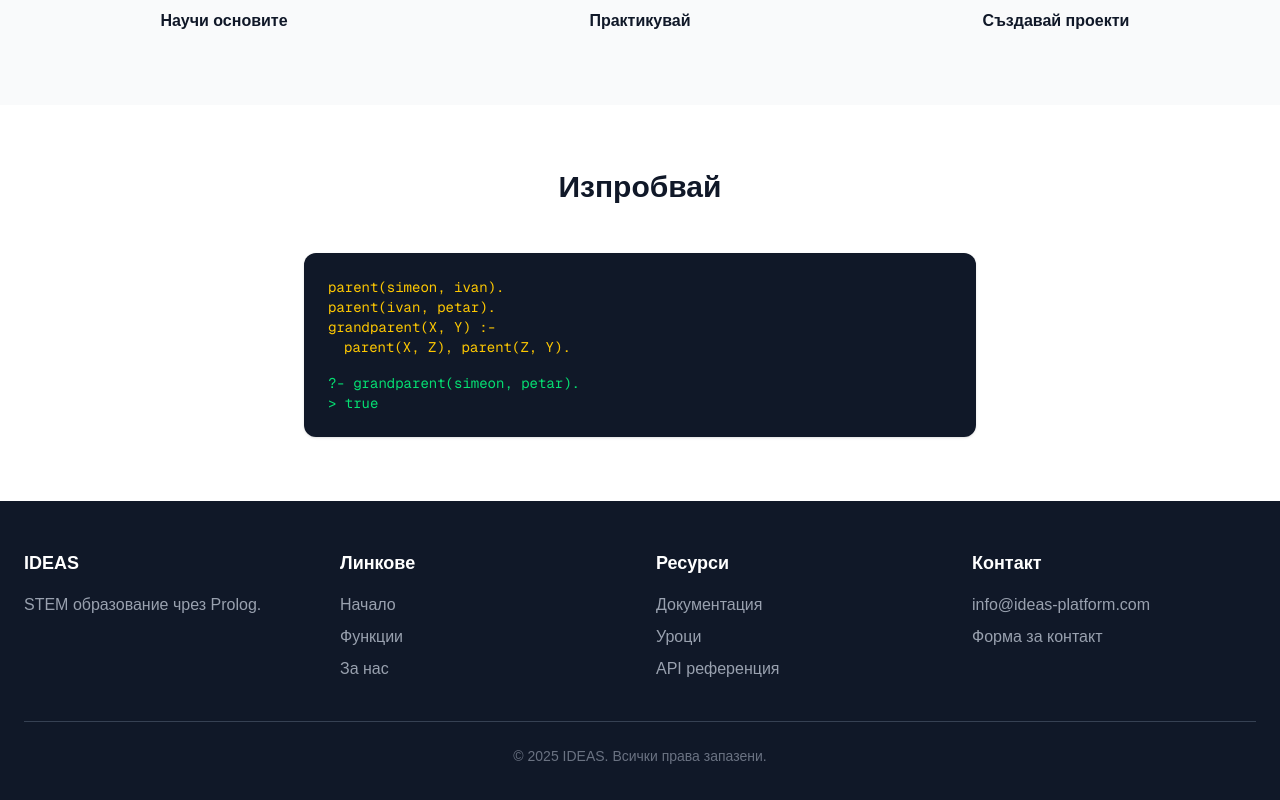
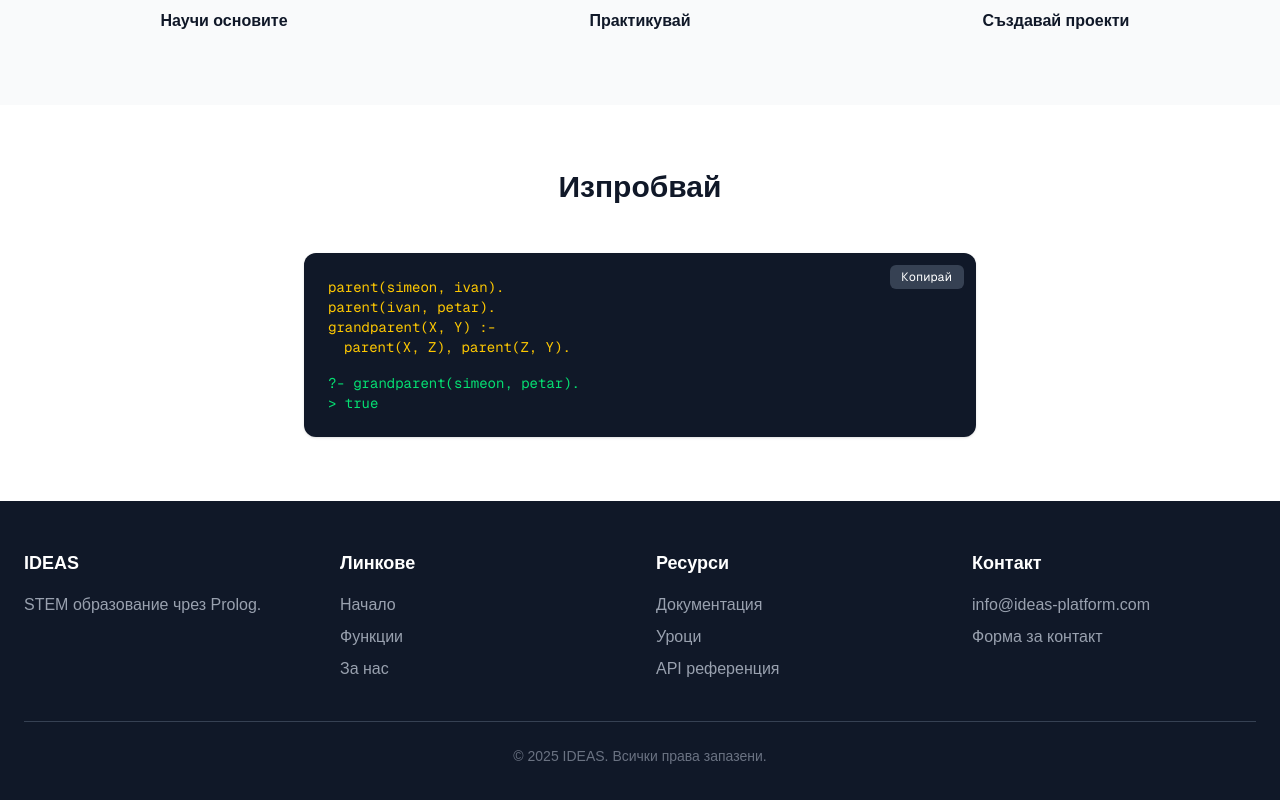
Before and after one commit to MagdalenaMaglizhanova/prolog-chat-app, a Next.js app: page / in a window 1280 px wide. Shown: the part 975-1775 px from the top of the page. Built offline with nearby package versions, Linux system fonts and the light colour scheme.

Commit message:
Update page.tsx

```diff
--- a/src/app/page.tsx
+++ b/src/app/page.tsx
@@ -118,7 +118,27 @@ export default function Home() {
         <h2 className="text-3xl font-bold text-center mb-12">
           {language === "en" ? "Try It Out" : "Изпробвай"}
         </h2>
-        <div className="max-w-2xl mx-auto bg-gray-900 text-white rounded-xl shadow p-6 font-mono text-sm">
+
+        <div className="relative max-w-2xl mx-auto bg-gray-900 text-white rounded-xl shadow p-6 font-mono text-sm overflow-hidden">
+          {/* Copy Button */}
+          <button
+            onClick={() => {
+              navigator.clipboard.writeText(
+                `parent(simeon, ivan).
+parent(ivan, petar).
+grandparent(X, Y) :-
+  parent(X, Z), parent(Z, Y).
+
+?- grandparent(simeon, petar).
+> true`
+              );
+            }}
+            className="absolute top-3 right-3 bg-gray-700 hover:bg-gray-600 text-xs px-3 py-1 rounded-md"
+          >
+            {language === "en" ? "Copy" : "Копирай"}
+          </button>
+
+          {/* Prolog code lines */}
           <div className="text-yellow-400">{"parent(simeon, ivan)."}</div>
           <div className="text-yellow-400">{"parent(ivan, petar)."}</div>
           <div className="text-yellow-400">{"grandparent(X, Y) :-"}</div>
```
